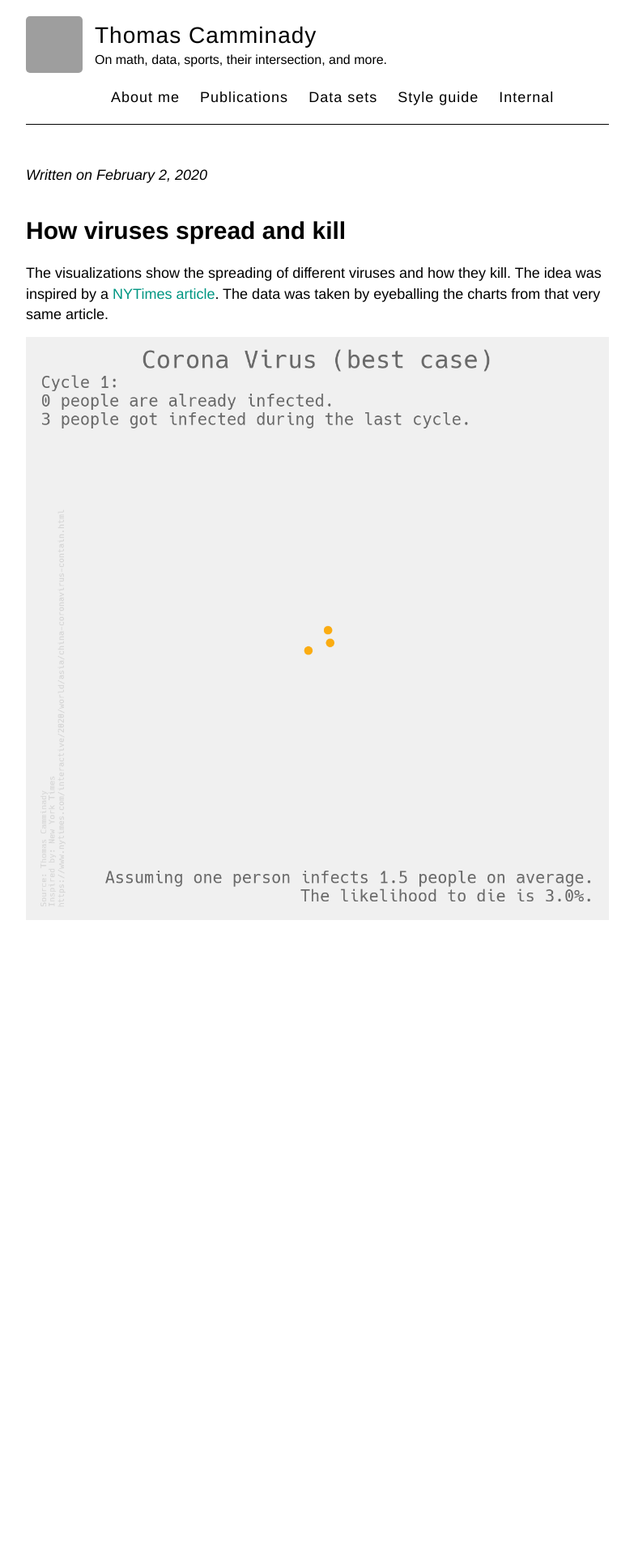
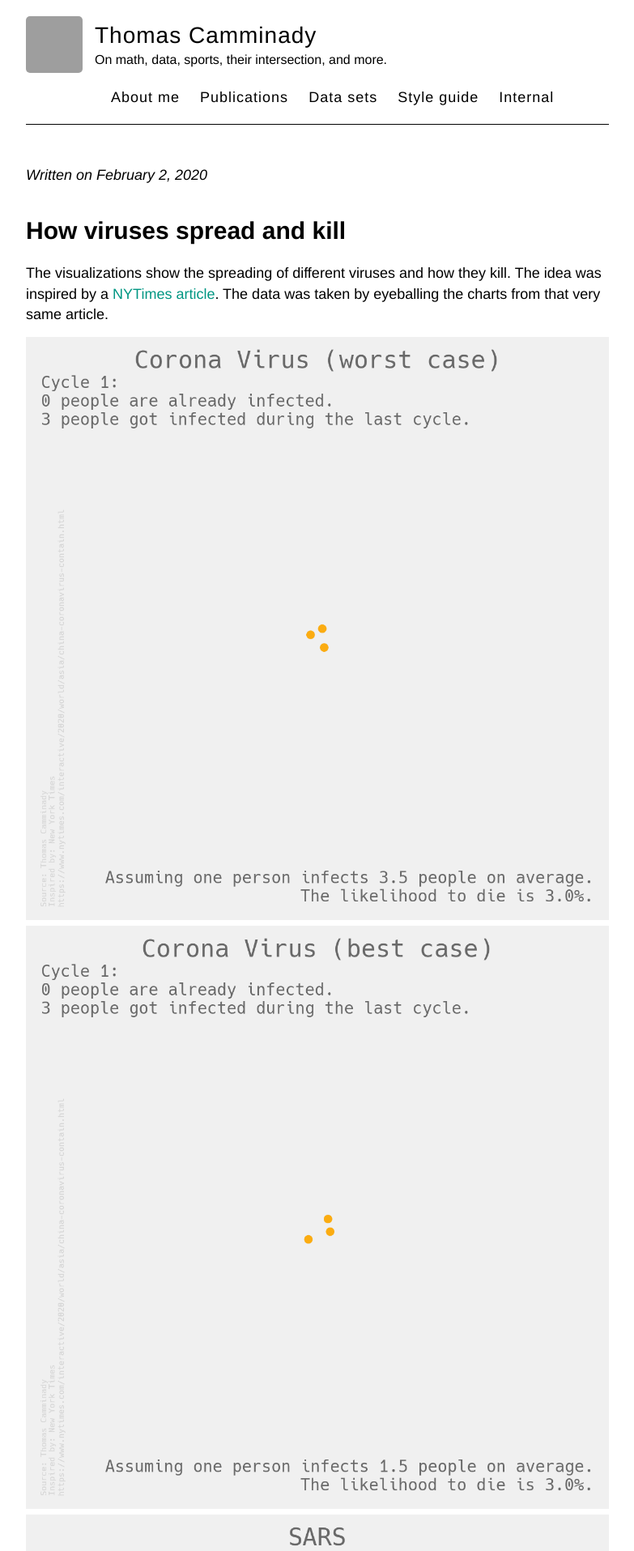
Before and after one commit to camminady/camminady.github.io, a Jekyll site: the page built from _posts/2020-02-02-propagation.md, in a window 1280 px wide. Shown: the top 1915 px of the page at 81% size, without its empty margins (248-1031 px from the left). Built offline with Jekyll 4.4.1, drawn with Linux system fonts in a browser that asks for light colours; before the commit the page ends 1158 px from its top, so only the background shows below that; grey boxes are pictures that could not be loaded.

Commit message:
correct linking of gifs

```diff
--- a/_posts/2020-02-02-propagation.md
+++ b/_posts/2020-02-02-propagation.md
@@ -6,4 +6,7 @@ title: How viruses spread and kill
 The visualizations show the spreading of different viruses and how they kill. The idea was inspired by a [NYTimes article](https://www.nytimes.com/interactive/2020/world/asia/china-coronavirus-contain.html). The data was taken by eyeballing the charts from that very same article.
 
 
-![](/assets/2020-02-02-propagation/Virus.gif)
+![](/assets/2020-02-02-propagation/Coronaworst.gif)
+![](/assets/2020-02-02-propagation/Coronabest.gif)
+![](/assets/2020-02-02-propagation/SARS.gif)
+![](/assets/2020-02-02-propagation/Smallpox.gif)
```
Also changed, not shown: assets/2020-02-02-propagation/Coronabest.gif (renamed from assets/2020-02-02-propagation/Corona Virus (best case).gif), assets/2020-02-02-propagation/Coronaworst.gif (renamed from assets/2020-02-02-propagation/Corona Virus (worst case).gif).
